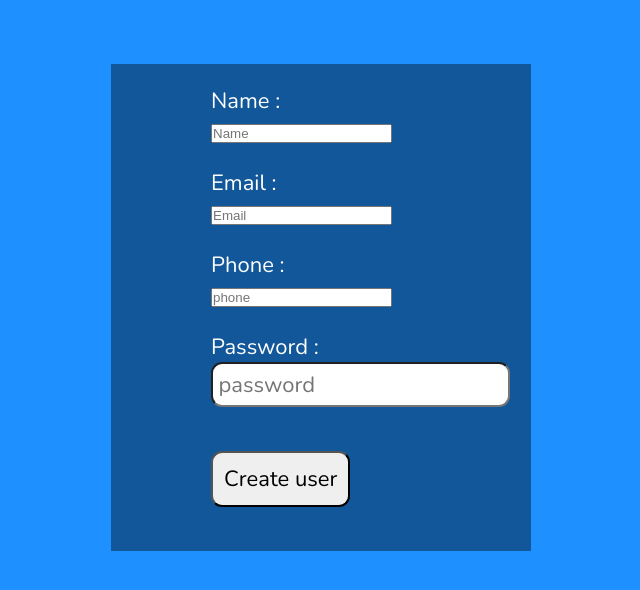
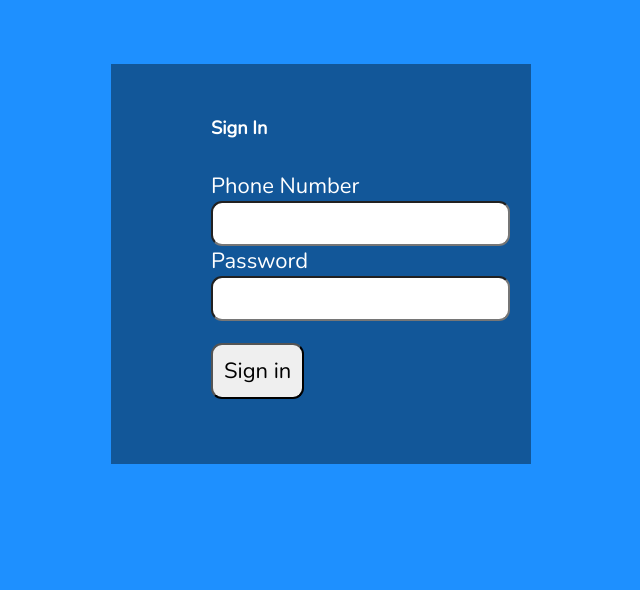
Before and after one commit to Sagar0120/Internship-Gyftm, a React (Create React App) app: page / in a window 1280 px wide. Shown: the top 590 px of the page, without its empty margins (345-985 px from the left). Built offline with nearby package versions, Linux system fonts and the light colour scheme.

Commit message:
Login successful

```diff
--- a/src/App.js
+++ b/src/App.js
@@ -1,12 +1,12 @@
-import Register from './components/Register';
-//import Login from './components/Login'
+//import Register from './components/Register';
+import Login from './components/Login';
 import './App.css';
 
 
 function App() {
   return (
     <div>
-    <Register/>
+    <Login/>
     </div>
   );
 }
--- a/src/components/Login.js
+++ b/src/components/Login.js
@@ -1,84 +1,56 @@
-import React from "react";
-import DataService from "../Service/DataService";
+import React, { useState } from "react";
+import axios from "axios";
+export default function Login() {
+  const API_URL = "https://api.shilpimultiplex.com/api/Auth/";
 
-class Login extends React.Component {
-  constructor(props) {
-    super(props);
+  const [phoneNumber, setPhoneNumber] = useState("");
+  const [password, setPassword] = useState("");
 
-    this.state = {
-      phone: "",
-      password: "",
-    };
-    this.changephonehandler = this.changephonehandler.bind(this);
-    this.changepasshandler = this.changepasshandler.bind(this);
+  function Login(event) {
+    let item = {phoneNumber, password};
+    console.log(item);
+    event.preventDefault();
+
+    axios.post(API_URL + "Authenticate", item).then((result) => {
+      console.log(result.data);
+    });
   }
 
-  saveUser = (e) => {
-    if (e && e.preventDefault) {
-      e.preventDefault();
-      e.persist();
-    }
-
-    let user = { phone: this.state.phone, password: this.state.password };
-    console.log("user => " + JSON.stringify(user));
-
-    DataService.LoginUser(user).then((Response) => {
-      console.log("result", Response);
-    });
-  };
-
-  changephonehandler = (event) => {
-    this.setState({ phone: event.target.value });
-  };
-
-  changepasshandler = (event) => {
-    this.setState({ password: event.target.value });
-  };
-
-  render() {
   return (
     <div>
       <section>
-          <div className="container">
-            <div className="row">
-              <div className="card-body">
       <form>
-                  <div className="form-group">
-                    <label>Phone : </label>
+        <h5>Sign In</h5>
+        <div>
+          <label>Phone Number</label>
+          <div>
             <input
-                      placeholder="phone"
-                      name="phone"
-                      className="form-control"
-                      value={this.state.phone}
-                      onChange={this.changephonehandler}
+              type="text"
+              value={phoneNumber}
+              onChange={(e) => {
+                setPhoneNumber(e.target.value);
+              }}
             />
           </div>
-                  <p> </p>
-                  <div className="form-group">
-                    <label>Password : </label>
+        </div>
+        <div>
+          <label>Password</label>
+          <div>
             <input
               type="password"
-                      placeholder="password"
-                      name="password"
-                      className="form-control"
-                      value={this.state.password}
-                      onChange={this.changepasshandler}
+              value={password}
+              onChange={(e) => {
+                setPassword(e.target.value);
+              }}
             />
           </div>
-                  <p> </p>
-                  <div className="text-center">
-                    <button className="btn btn-success" onClick={this.saveUser}>
-                      Sign In
+        </div>
+
+        <button type="submit" onClick={Login}>
+          Sign in
         </button>
-                  </div>
       </form>
-              </div>
-            </div>
-          </div>
       </section>
     </div>
   );
 }
-}
-
-export default Login;
```
Lines whose indentation alone changed are shown as unchanged.
